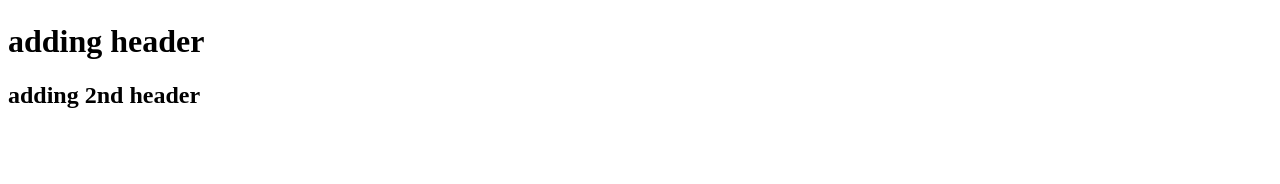
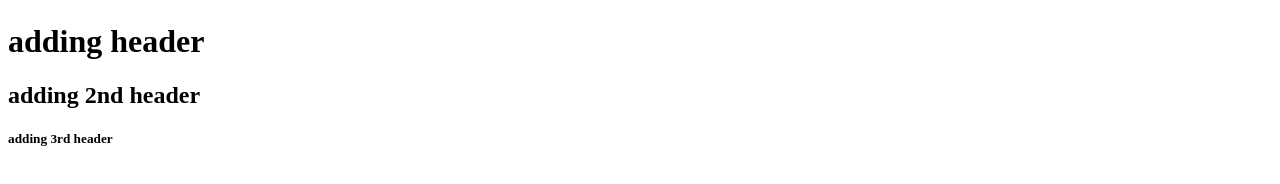
Before and after one commit to jtom90/project2, a plain HTML site: page index.html in a window 1280 px wide. Shown: the part 388-572 px from the top of the page. Drawn offline with Linux system fonts and the light colour scheme.

Commit message:
add 3rd header

```diff
--- a/index.html
+++ b/index.html
@@ -13,6 +13,7 @@ proident, sunt in culpa qui officia deserunt mollit anim id est laborum.</p>
 <img src="http://o.aolcdn.com/hss/storage/midas/b5236e4ccc84ef48ef5993b2af8e4010/202267673/minions_2015-wide.jpg">
 <h1> adding header </h1>
 <h2> adding 2nd header </h2>
+<h5> adding 3rd header </h5>
 
 </body>
 </html>
```
